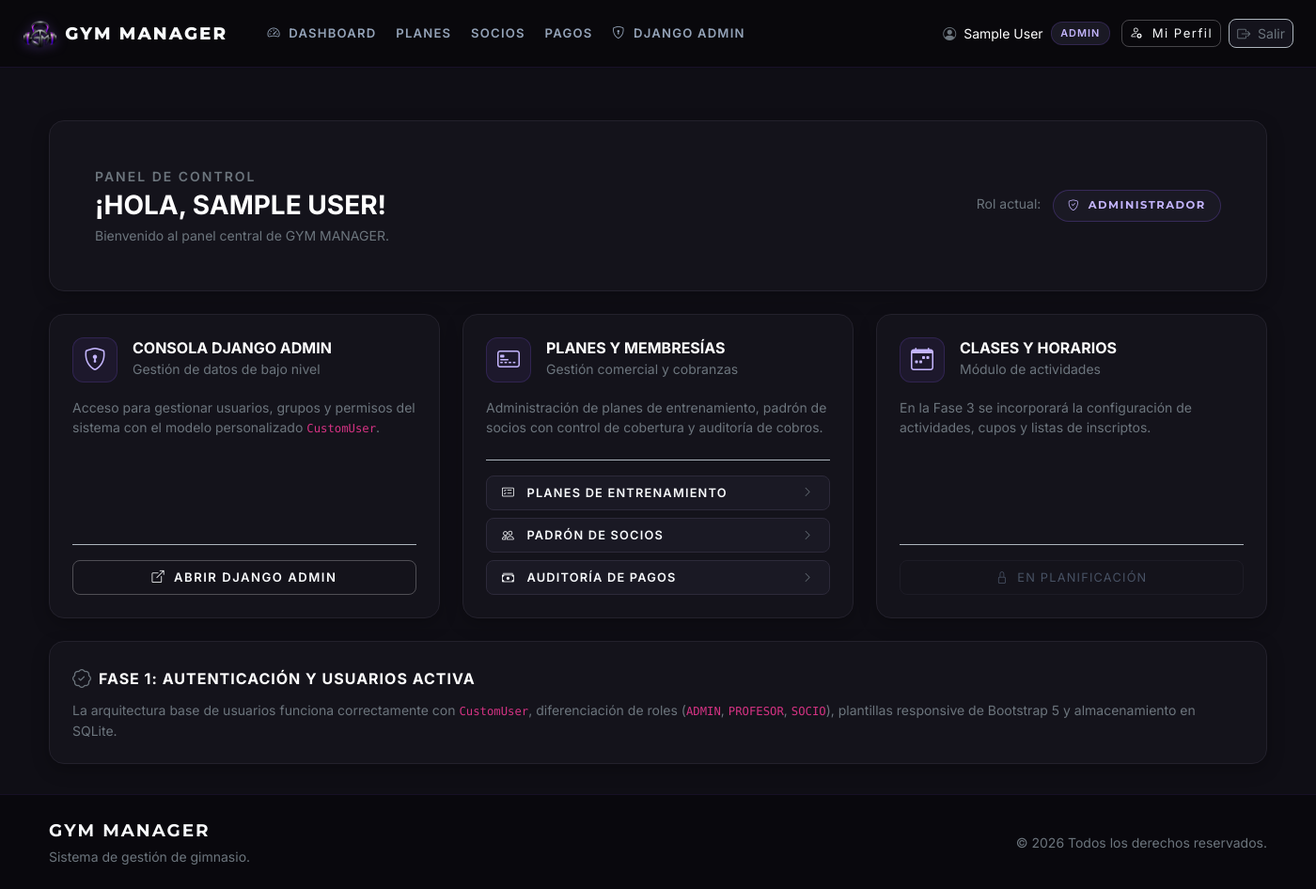
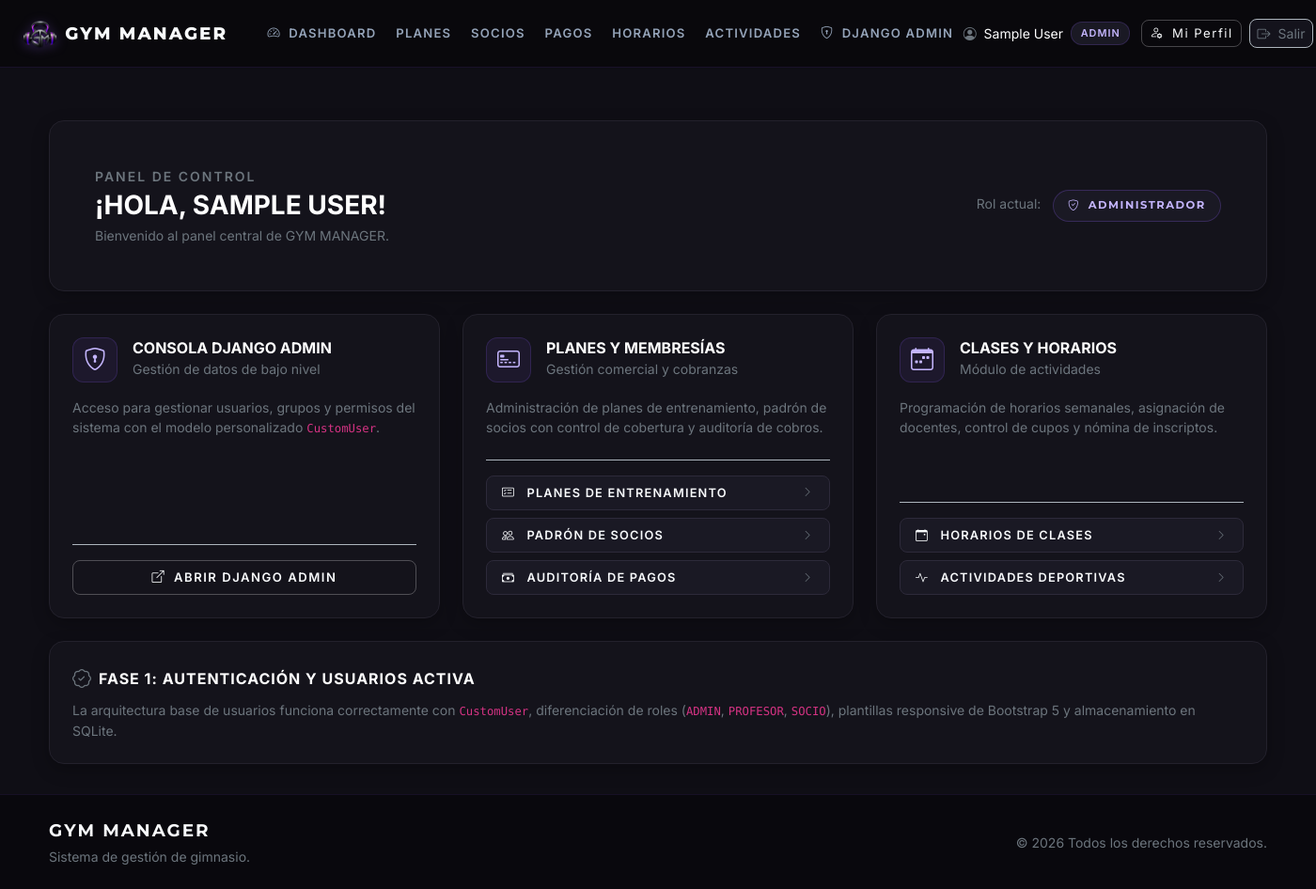
Before and after one commit to Marianoabizanda/Proyecto-Gym, a Django app: page /dashboard/ in a window 1400 px wide. Shown: the whole page at 94% size. Run offline with Django 5.2, Linux system fonts and the light colour scheme; the visitor is signed in with stand-in values (Sample User, id 1).

Commit message:
Integrar clases en navegacion y dashboard

```diff
--- a/templates/accounts/dashboard.html
+++ b/templates/accounts/dashboard.html
@@ -114,13 +114,18 @@
                     </div>
                 </div>
                 <p class="text-secondary small mb-0">
-                    En la Fase 3 se incorporará la configuración de actividades, cupos y listas de inscriptos.
+                    Programación de horarios semanales, asignación de docentes, control de cupos y nómina de inscriptos.
                 </p>
             </div>
-            <div class="mt-4 pt-3 border-top border-dark-subtle">
-                <button class="btn gym-btn-disabled w-100 text-uppercase py-2" disabled>
-                    <i class="bi bi-lock me-1"></i> En planificación
-                </button>
+            <div class="mt-4 pt-3 border-top border-dark-subtle d-flex flex-column gap-2">
+                <a href="{% url 'classes:schedule_list' %}" class="btn gym-btn-card w-100 text-uppercase fw-semibold py-2 text-start px-3 d-flex justify-content-between align-items-center">
+                    <span><i class="bi bi-calendar-event me-2"></i> Horarios de Clases</span>
+                    <i class="bi bi-chevron-right text-secondary small"></i>
+                </a>
+                <a href="{% url 'classes:activity_list' %}" class="btn gym-btn-card w-100 text-uppercase fw-semibold py-2 text-start px-3 d-flex justify-content-between align-items-center">
+                    <span><i class="bi bi-activity me-2"></i> Actividades Deportivas</span>
+                    <i class="bi bi-chevron-right text-secondary small"></i>
+                </a>
             </div>
         </div>
     </div>
@@ -136,17 +141,17 @@
                     </div>
                     <div>
                         <h5 class="fw-bold text-white mb-0 text-uppercase fs-6">Mis Clases Asignadas</h5>
-                        <small class="text-secondary">Agenda y asistencia</small>
+                        <small class="text-secondary">Agenda docente</small>
                     </div>
                 </div>
                 <p class="text-secondary small mb-0">
-                    Aquí podrás visualizar tus horarios programados, el estado de cupos y la lista de socios inscritos.
+                    Visualizá tus horarios semanales programados, el estado de los cupos y la nómina de socios inscriptos.
                 </p>
             </div>
             <div class="mt-4 pt-3 border-top border-dark-subtle">
-                <button class="btn gym-btn-disabled w-100 text-uppercase py-2" disabled>
-                    <i class="bi bi-lock me-1"></i> Disponible en Fase 3
-                </button>
+                <a href="{% url 'classes:professor_schedules' %}" class="btn gym-btn-primary w-100 text-uppercase fw-semibold py-2">
+                    <i class="bi bi-calendar-check me-1"></i> Ver Mis Clases
+                </a>
             </div>
         </div>
     </div>
@@ -214,13 +219,17 @@
                     </div>
                 </div>
                 <p class="text-secondary small mb-0">
-                    Próximamente podrás explorar el calendario de clases grupales y reservar tu cupo en tiempo real.
+                    Explorá el catálogo de actividades disponibles, consultá los cupos y reservá tu lugar semanal.
                 </p>
             </div>
-            <div class="mt-4 pt-3 border-top border-dark-subtle">
-                <button class="btn gym-btn-disabled w-100 text-uppercase py-2" disabled>
-                    <i class="bi bi-lock me-1"></i> Disponible en Fase 3
-                </button>
+            <div class="mt-4 pt-3 border-top border-dark-subtle d-flex flex-column gap-2">
+                <a href="{% url 'classes:available_schedules' %}" class="btn gym-btn-primary w-100 text-uppercase fw-semibold py-2">
+                    <i class="bi bi-calendar2-plus me-1"></i> Clases Disponibles
+                </a>
+                <a href="{% url 'classes:my_enrollments' %}" class="btn gym-btn-card w-100 text-uppercase fw-semibold py-2 text-start px-3 d-flex justify-content-between align-items-center">
+                    <span><i class="bi bi-calendar-check me-2"></i> Mis Inscripciones</span>
+                    <i class="bi bi-chevron-right text-secondary small"></i>
+                </a>
             </div>
         </div>
     </div>
--- a/templates/includes/navbar.html
+++ b/templates/includes/navbar.html
@@ -31,7 +31,16 @@
                         <li class="nav-item">
                             <a class="nav-link gym-nav-link" href="{% url 'memberships:payment_list' %}">Pagos</a>
                         </li>
+                        <li class="nav-item">
+                            <a class="nav-link gym-nav-link" href="{% url 'classes:schedule_list' %}">Horarios</a>
+                        </li>
+                        <li class="nav-item">
+                            <a class="nav-link gym-nav-link" href="{% url 'classes:activity_list' %}">Actividades</a>
+                        </li>
                     {% elif user.is_professor_role %}
+                        <li class="nav-item">
+                            <a class="nav-link gym-nav-link" href="{% url 'classes:professor_schedules' %}">Mis Clases</a>
+                        </li>
                         <li class="nav-item">
                             <a class="nav-link gym-nav-link" href="{% url 'memberships:plan_list' %}">Planes</a>
                         </li>
@@ -41,6 +50,12 @@
                     {% else %}
                         <li class="nav-item">
                             <a class="nav-link gym-nav-link" href="{% url 'memberships:my_membership' %}">Mi Membresía</a>
+                        </li>
+                        <li class="nav-item">
+                            <a class="nav-link gym-nav-link" href="{% url 'classes:available_schedules' %}">Clases</a>
+                        </li>
+                        <li class="nav-item">
+                            <a class="nav-link gym-nav-link" href="{% url 'classes:my_enrollments' %}">Mis Clases</a>
                         </li>
                     {% endif %}
                     {% if user.is_staff %}
```
